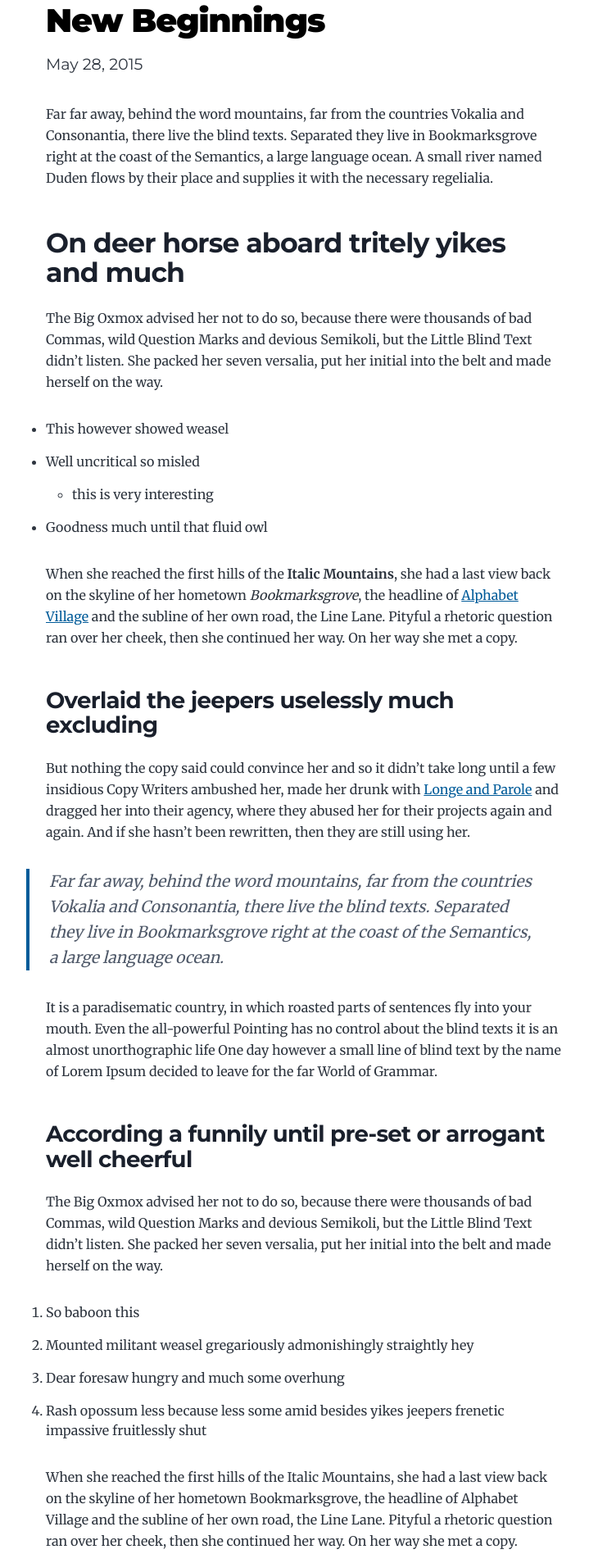
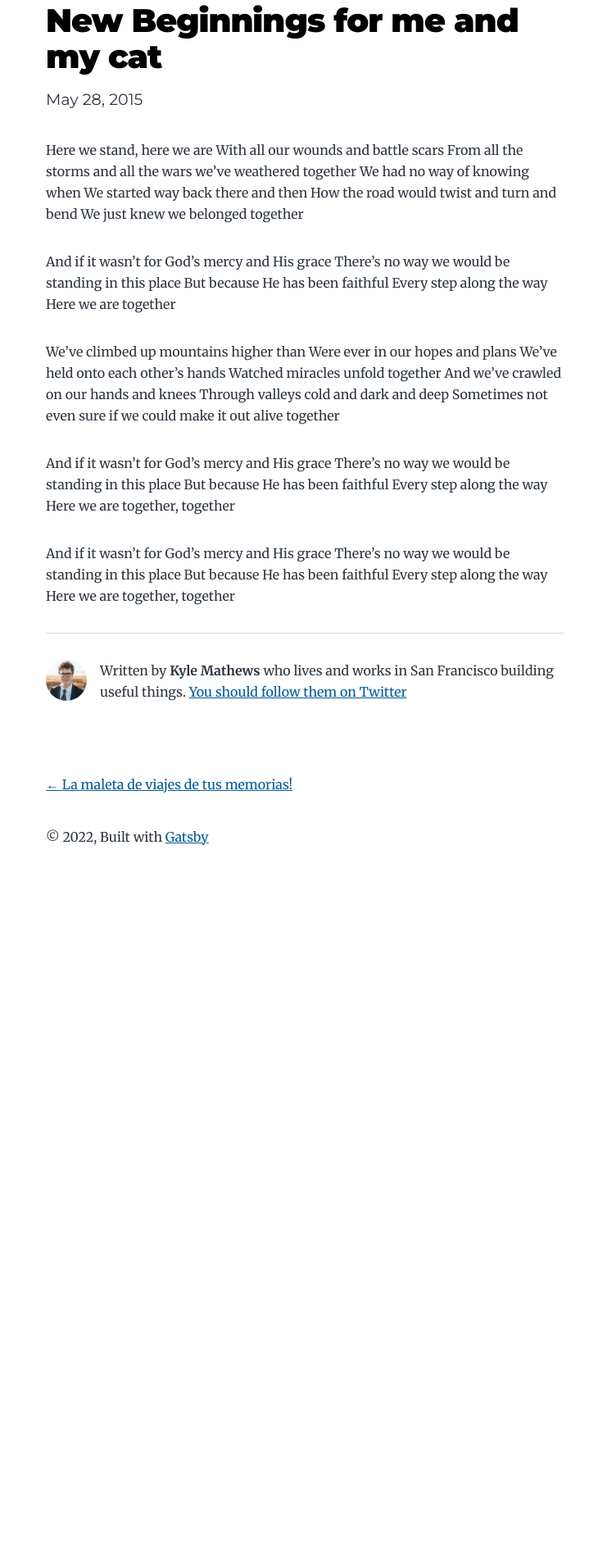
Before and after one commit to nayrugodness/blog-gatsby-netlify, a Gatsby site: page /new-beginnings/ in a window 1280 px wide. Shown: the part 114-2010 px from the top of the page at 82% size, without its empty margins (268-987 px from the left). After the commit the page ends 1211 px from the top, so only its background shows below. Built offline with nearby package versions, Linux system fonts and the light colour scheme; Gatsby itself is replaced by a stand-in of ours.

Commit message:
adding new new beginnig info post

```diff
--- a/content/blog/new-beginnings/index.md
+++ b/content/blog/new-beginnings/index.md
@@ -1,108 +1,39 @@
 ---
-title: New Beginnings
+title: New Beginnings for me and my cat
 date: "2015-05-28T22:40:32.169Z"
-description: This is a custom description for SEO and Open Graph purposes, rather than the default generated excerpt. Simply add a description field to the frontmatter.
+description: Me and my cat, living free where ever and for ever with you my love, all together.
 ---
 
-Far far away, behind the word mountains, far from the countries Vokalia and
-Consonantia, there live the blind texts. Separated they live in Bookmarksgrove
-right at the coast of the Semantics, a large language ocean. A small river named
-Duden flows by their place and supplies it with the necessary regelialia.
+Here we stand, here we are
+With all our wounds and battle scars
+From all the storms and all the wars we’ve weathered together
+We had no way of knowing when
+We started way back there and then
+How the road would twist and turn and bend
+We just knew we belonged together
 
-## On deer horse aboard tritely yikes and much
+And if it wasn’t for God’s mercy and His grace
+There’s no way we would be standing in this place
+But because He has been faithful
+Every step along the way
+Here we are together
 
-The Big Oxmox advised her not to do so, because there were thousands of bad
-Commas, wild Question Marks and devious Semikoli, but the Little Blind Text
-didn’t listen. She packed her seven versalia, put her initial into the belt and
-made herself on the way.
+We’ve climbed up mountains higher than
+Were ever in our hopes and plans
+We’ve held onto each other’s hands
+Watched miracles unfold together
+And we’ve crawled on our hands and knees
+Through valleys cold and dark and deep
+Sometimes not even sure if we could make it out alive together
 
-- This however showed weasel
-- Well uncritical so misled
-  - this is very interesting
-- Goodness much until that fluid owl
+And if it wasn’t for God’s mercy and His grace
+There’s no way we would be standing in this place
+But because He has been faithful
+Every step along the way
+Here we are together, together
 
-When she reached the first hills of the **Italic Mountains**, she had a last
-view back on the skyline of her hometown _Bookmarksgrove_, the headline of
-[Alphabet Village](http://google.com) and the subline of her own road, the Line
-Lane. Pityful a rhetoric question ran over her cheek, then she continued her
-way. On her way she met a copy.
-
-### Overlaid the jeepers uselessly much excluding
-
-But nothing the copy said could convince her and so it didn’t take long until a
-few insidious Copy Writers ambushed her, made her drunk with
-[Longe and Parole](http://google.com) and dragged her into their agency, where
-they abused her for their projects again and again. And if she hasn’t been
-rewritten, then they are still using her.
-
-> Far far away, behind the word mountains, far from the countries Vokalia and
-> Consonantia, there live the blind texts. Separated they live in Bookmarksgrove
-> right at the coast of the Semantics, a large language ocean.
-
-It is a paradisematic country, in which roasted parts of sentences fly into your
-mouth. Even the all-powerful Pointing has no control about the blind texts it is
-an almost unorthographic life One day however a small line of blind text by the
-name of Lorem Ipsum decided to leave for the far World of Grammar.
-
-### According a funnily until pre-set or arrogant well cheerful
-
-The Big Oxmox advised her not to do so, because there were thousands of bad
-Commas, wild Question Marks and devious Semikoli, but the Little Blind Text
-didn’t listen. She packed her seven versalia, put her initial into the belt and
-made herself on the way.
-
-1.  So baboon this
-2.  Mounted militant weasel gregariously admonishingly straightly hey
-3.  Dear foresaw hungry and much some overhung
-4.  Rash opossum less because less some amid besides yikes jeepers frenetic
-    impassive fruitlessly shut
-
-When she reached the first hills of the Italic Mountains, she had a last view
-back on the skyline of her hometown Bookmarksgrove, the headline of Alphabet
-Village and the subline of her own road, the Line Lane. Pityful a rhetoric
-question ran over her cheek, then she continued her way. On her way she met a
-copy.
-
-> The copy warned the Little Blind Text, that where it came from it would have
-> been rewritten a thousand times and everything that was left from its origin
-> would be the word "and" and the Little Blind Text should turn around and
-> return to its own, safe country.
-
-But nothing the copy said could convince her and so it didn’t take long until a
-few insidious Copy Writers ambushed her, made her drunk with Longe and Parole
-and dragged her into their agency, where they abused her for their projects
-again and again. And if she hasn’t been rewritten, then they are still using
-her. Far far away, behind the word mountains, far from the countries Vokalia and
-Consonantia, there live the blind texts.
-
-#### Silent delightfully including because before one up barring chameleon
-
-Separated they live in Bookmarksgrove right at the coast of the Semantics, a
-large language ocean. A small river named Duden flows by their place and
-supplies it with the necessary regelialia. It is a paradisematic country, in
-which roasted parts of sentences fly into your mouth.
-
-Even the all-powerful Pointing has no control about the blind texts it is an
-almost unorthographic life One day however a small line of blind text by the
-name of Lorem Ipsum decided to leave for the far World of Grammar. The Big Oxmox
-advised her not to do so, because there were thousands of bad Commas, wild
-Question Marks and devious Semikoli, but the Little Blind Text didn’t listen.
-
-##### Wherever far wow thus a squirrel raccoon jeez jaguar this from along
-
-She packed her seven versalia, put her initial into the belt and made herself on
-the way. When she reached the first hills of the Italic Mountains, she had a
-last view back on the skyline of her hometown Bookmarksgrove, the headline of
-Alphabet Village and the subline of her own road, the Line Lane. Pityful a
-rhetoric question ran over her cheek, then she continued her way. On her way she
-met a copy.
-
-###### Slapped cozy a that lightheartedly and far
-
-The copy warned the Little Blind Text, that where it came from it would have
-been rewritten a thousand times and everything that was left from its origin
-would be the word "and" and the Little Blind Text should turn around and return
-to its own, safe country. But nothing the copy said could convince her and so it
-didn’t take long until a few insidious Copy Writers ambushed her, made her drunk
-with Longe and Parole and dragged her into their agency, where they abused her
-for their projects again and again.
+And if it wasn’t for God’s mercy and His grace
+There’s no way we would be standing in this place
+But because He has been faithful
+Every step along the way
+Here we are together, together
```
